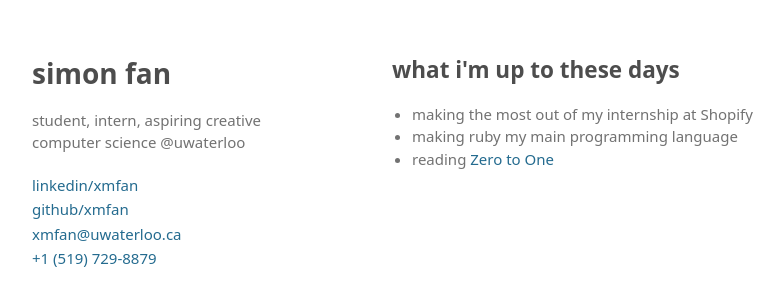
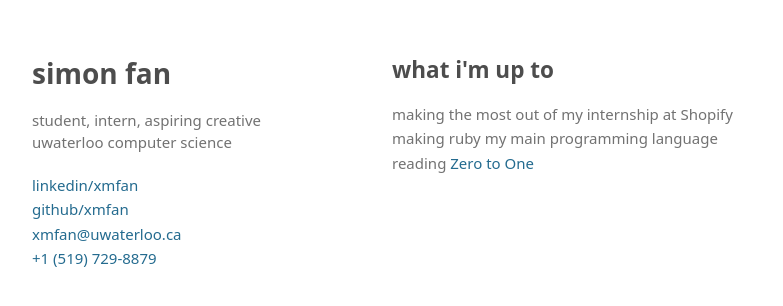
Before and after one commit to xmfan/xmfan.github.io, a plain HTML site: page index.html in a window 1280 px wide. Shown: the whole page, without its empty margins (178-961 px from the left). Drawn offline with Linux system fonts and the light colour scheme.

Commit message:
style changes

```diff
--- a/css/style.css
+++ b/css/style.css
@@ -3,10 +3,10 @@ h1, h2 {
 }
 
 .personal-info {
-  margin: 0 0 20px;
+  margin: 20px 0 0;
 }
 
-.personal-info p {
+p {
   margin: 0 0 2px;
 }
 
--- a/index.html
+++ b/index.html
@@ -14,7 +14,7 @@
     <div class="wrapper">
       <header>
         <h1>simon fan</h1>
-        <p>student, intern, aspiring creative<br>computer science @uwaterloo</p>
+        <p>student, intern, aspiring creative<br>uwaterloo computer science</p>
         <div class="personal-info">
           <p><a href="https://www.linkedin.com/in/xmfan">linkedin/xmfan</a></p>
           <p><a href="https://github.com/xmfan">github/xmfan</a></p>
@@ -24,12 +24,10 @@
       </header>
 
       <section>
-				<h2>what i'm up to these days</h2>
-				<ul>
-					<li>making the most out of my internship at Shopify</li>
-					<li>making ruby my main programming language</li>
-					<li>reading <a href="https://www.goodreads.com/book/show/18050143-zero-to-one">Zero to One</a></li>
-				</ul>
+				<h2>what i'm up to</h2>
+				<p>making the most out of my internship at Shopify</p>
+				<p>making ruby my main programming language</p>
+				<p>reading <a href="https://www.goodreads.com/book/show/18050143-zero-to-one">Zero to One</a></p>
 
         <!-- <div class="horizontal-navbar">
           <ul>
```
